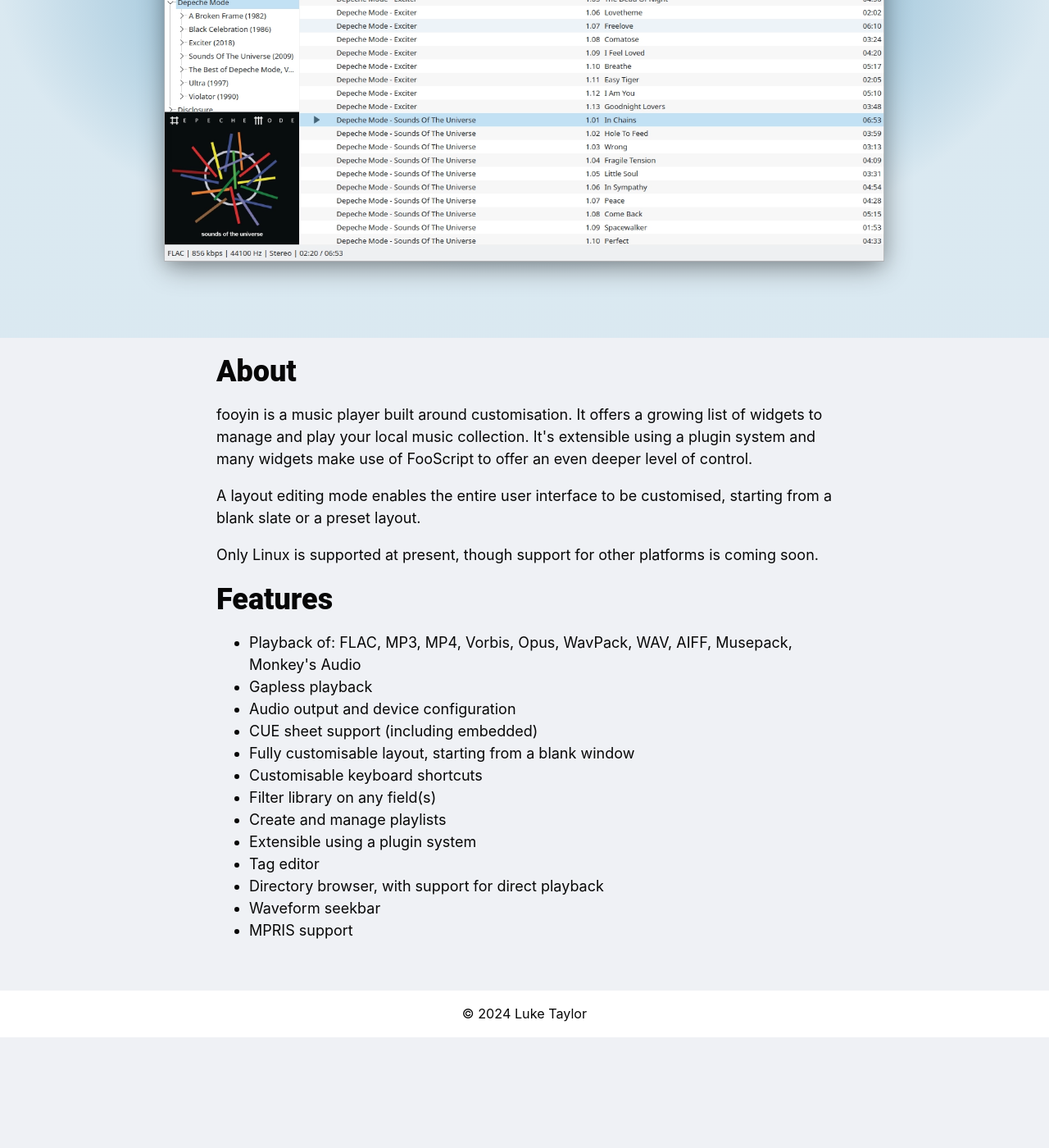
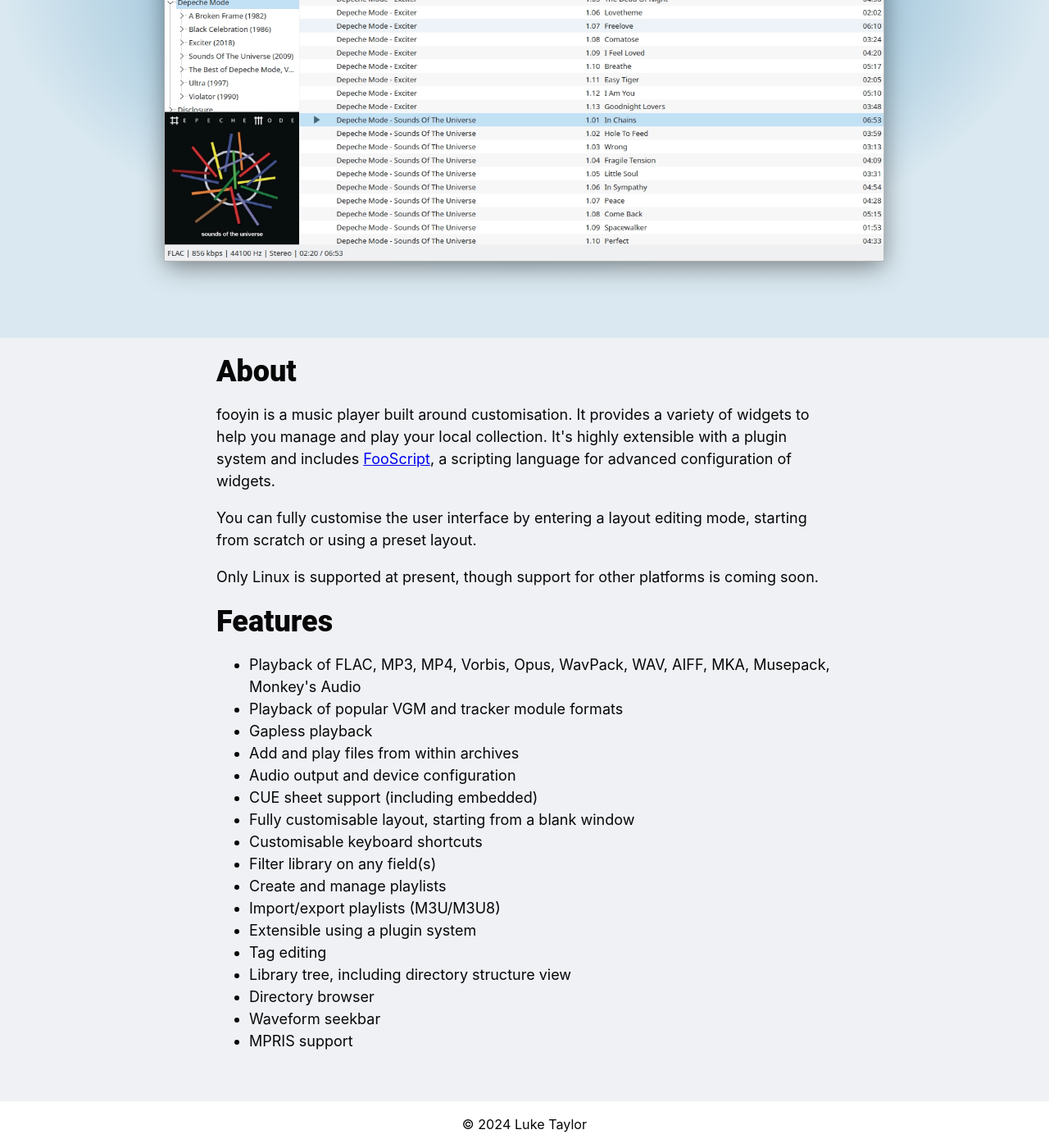
Before and after one commit to fooyin/fooyin.org, a Jekyll site: the page built from pages/home.html, in a window 1280 px wide and 1400 px high, scrolled down 373 px. Shown: the whole window at 82% size. Built offline with Jekyll 4.4.1, drawn with Linux system fonts in a browser that asks for light colours; before the commit the page ends 1638 px from its top, so only the background shows below that.

Commit message:
Update main description

```diff
--- a/pages/home.html
+++ b/pages/home.html
@@ -67,25 +67,31 @@
 
 <div class="container-text">
     <h2 class="title">About</h2>
-    <p>fooyin is a music player built around customisation. It offers a growing list of widgets to manage and play your
-        local music collection. It's extensible using a plugin system and many widgets make use of FooScript to offer an
-        even deeper level of control.</p>
-    <p>A layout editing mode enables the entire user interface to be customised, starting from a blank slate or a
+    <p>fooyin is a music player built around customisation. It provides a variety of widgets to help you manage and play
+        your local collection. It's highly extensible with a plugin system and includes <a
+            href="https://docs.fooyin.org/scripting">FooScript</a>,
+        a scripting language for advanced configuration of widgets.
+    </p>
+    <p>You can fully customise the user interface by entering a layout editing mode, starting from scratch or using a
         preset layout.</p>
     <p>Only Linux is supported at present, though support for other platforms is coming soon.</p>
     <h2 class="title">Features</h2>
     <ul>
-        <li>Playback of: FLAC, MP3, MP4, Vorbis, Opus, WavPack, WAV, AIFF, Musepack, Monkey's Audio</li>
+        <li>Playback of FLAC, MP3, MP4, Vorbis, Opus, WavPack, WAV, AIFF, MKA, Musepack, Monkey's Audio</li>
+        <li>Playback of popular VGM and tracker module formats</li>
         <li>Gapless playback</li>
+        <li>Add and play files from within archives</li>
         <li>Audio output and device configuration</li>
         <li>CUE sheet support (including embedded)</li>
         <li>Fully customisable layout, starting from a blank window</li>
         <li>Customisable keyboard shortcuts</li>
         <li>Filter library on any field(s)</li>
         <li>Create and manage playlists</li>
+        <li>Import/export playlists (M3U/M3U8)</li>
         <li>Extensible using a plugin system</li>
-        <li>Tag editor</li>
-        <li>Directory browser, with support for direct playback</li>
+        <li>Tag editing</li>
+        <li>Library tree, including directory structure view</li>
+        <li>Directory browser</li>
         <li>Waveform seekbar</li>
         <li>MPRIS support</li>
     </ul>
```
